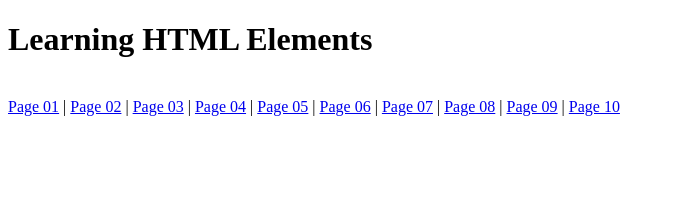
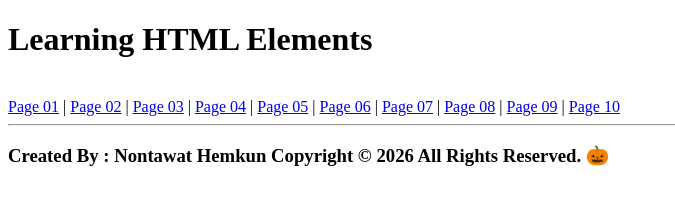
Before and after one commit to NONTAWATSyssss/mydtiweb01, a plain HTML site: page index.html in a window 1280 px wide. Shown: the whole page, without its empty margins (0-675 px from the left). Drawn offline with Linux system fonts and the light colour scheme.

Commit message:
Complete V.1.0.0 :  Complete all page and prepare for deployment.

```diff
--- a/index.html
+++ b/index.html
@@ -18,5 +18,11 @@
     <a href="./mypage08.html">Page 08</a> |
     <a href="./mypage09.html">Page 09</a> |
     <a href="./mypage10.html">Page 10</a>
+
+    <hr>
+    <h3>
+        Created By : Nontawat Hemkun
+        Copyright © 2026 All Rights Reserved. 🎃
+    </h3>
 </body>
 </html>
```
